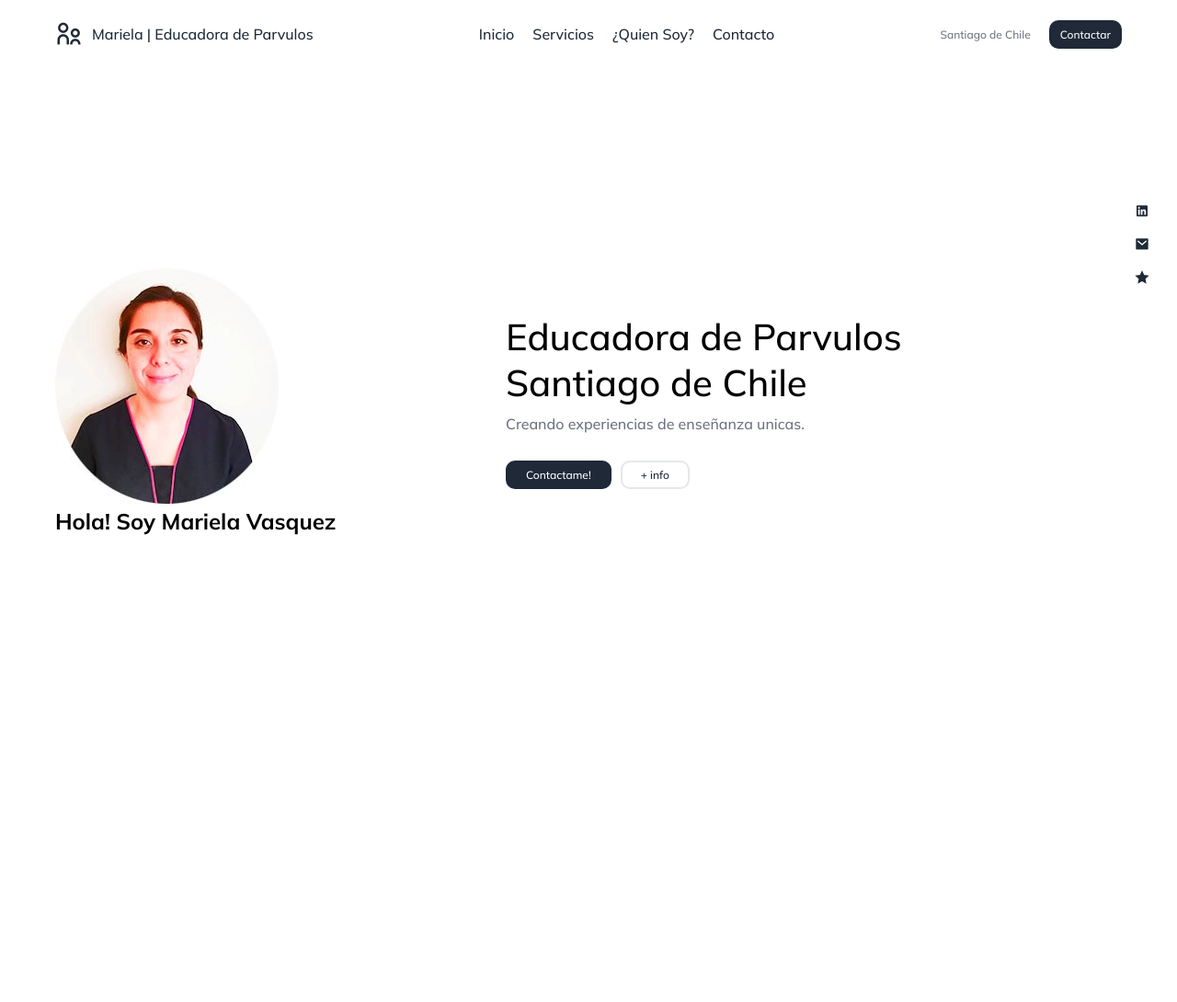
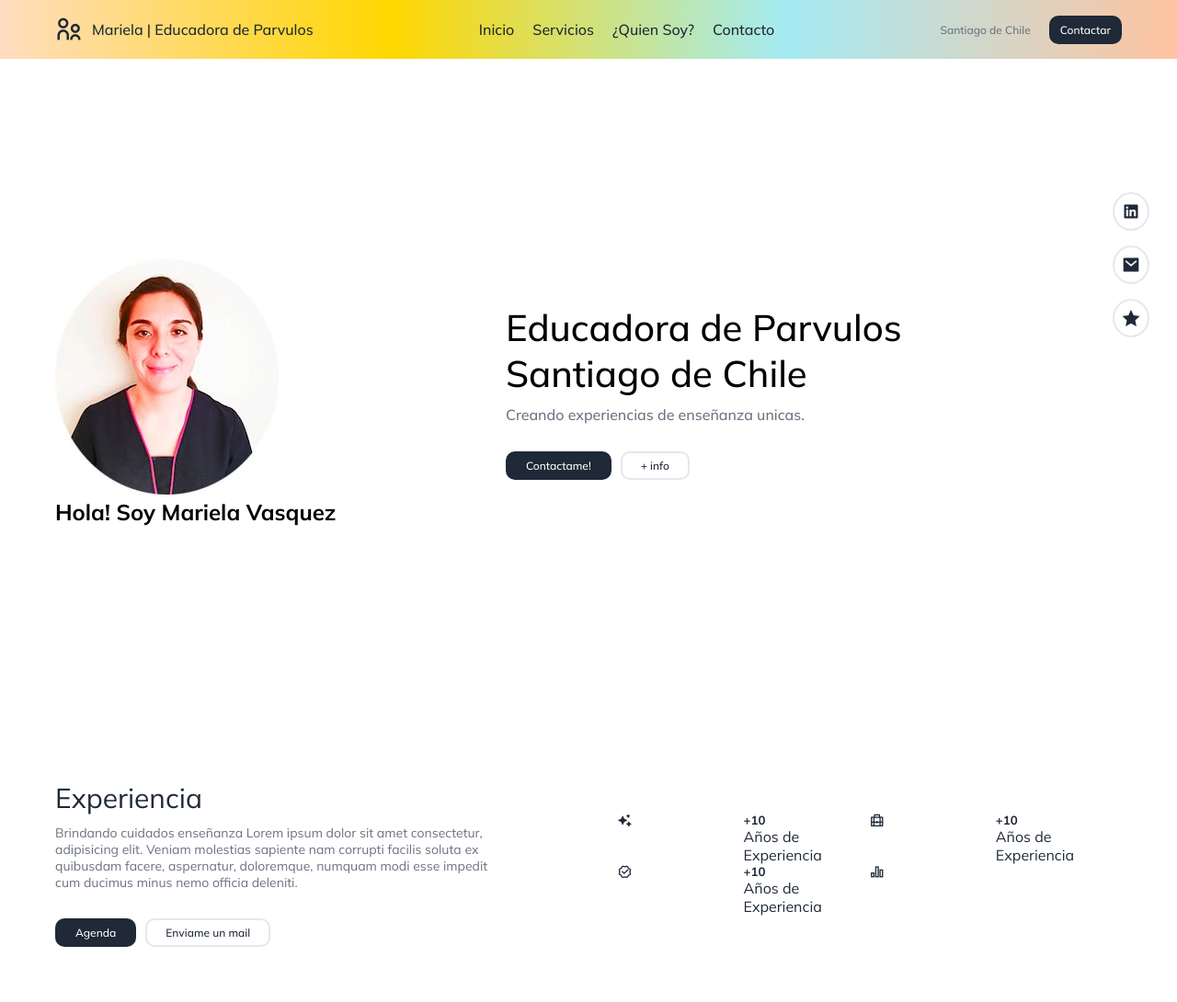
Before and after one commit to OSGERARDO/Mariela, a plain HTML site: page index.html in a window 1280 px wide. Shown: the whole page at 92% size. Before the commit the page ends 800 px from the top, so only its background shows below. Drawn offline with nearby package versions, Linux system fonts and the light colour scheme.

Commit message:
styles and text

```diff
--- a/index.html
+++ b/index.html
@@ -49,8 +49,54 @@
             <a href="#"><i class="ri-mail-fill"></i>
                 <a href=" #"><i class="ri-star-fill"></i>
         </div>
+    </section>
+
+    <section class="skills">
+        <div class="skills_description">
+            <h3>Experiencia</h3>
+            <p>Brindando cuidados enseñanza Lorem
+                ipsum dolor sit amet consectetur, adipisicing elit.
+                Veniam molestias
+                sapiente nam corrupti facilis soluta
+                ex quibusdam facere, aspernatur, doloremque,
+                numquam modi esse
+                impedit cum ducimus minus nemo officia deleniti.</p>
+
+            <div class="skills__actions">
+                <button class="btn">Agenda</button>
+                <button class="btn btn--secondary">Enviame un mail</button>
+            </div>
+        </div>
+
+        <div class="skills__stats">
+            <i class="ri-sparkling-fill"></i>
+            <div class="skill__info">
+                <h5>+10</h5>
+                <p>Años de Experiencia</p>
+            </div>
+            <i class="ri-briefcase-5-line"></i>
+            <div class="skill__info">
+                <h5>+10</h5>
+                <p>Años de Experiencia</p>
+            </div>
+            <i class="ri-verified-badge-line"></i>
+            <div class="skill__info">
+                <h5>+10</h5>
+                <p>Años de Experiencia</p>
+            </div>
+            <i class="ri-bar-chart-2-line"></i>
+        </div>
+
 
     </section>
+
+
+
+
+
+
+
+
 
 </body>
 
--- a/style.css
+++ b/style.css
@@ -38,17 +38,19 @@ img {
     border: 2px solid #e5e7eb;
 }
 
-.btn--secondary:hover {
+.btn--secondary:hover,
+.hero__socials a:hover {
     border-color: #1f2937;
-    background: #fff;
+    background: #1f2937;
+    color: #fff;
 }
 
 .navbar {
-    background: #ffffff;
+    background: linear-gradient(90deg, #FFDDC1, #FFD700, #A4EBF3, #FFC3A0);
     display: flex;
     align-items: center;
     justify-content: space-between;
-    padding: 20px 60px;
+    padding: 15px 60px;
 }
 
 .navbar__logo {
@@ -117,6 +119,10 @@ img {
     width: 50%;
 }
 
+
+
+
+
 /*.hero__image {
     width: 240px;
     height: 240px;
@@ -153,17 +159,20 @@ img {
     margin-bottom: 30px;
 }
 
-.hero__actions {
+.hero__actions,
+.skills__actions {
     display: flex;
     gap: 10px;
 }
 
-.hero__actions .btn {
+.hero__actions .btn,
+.skills__actions .btn {
     padding: 6px 20px;
     font-size: 12px;
     font-weight: 500;
 }
 
+/*  */
 .hero__socials {
     position: absolute;
     display: flex;
@@ -173,6 +182,88 @@ img {
     top: 20%;
 }
 
+.hero__socials a {
+    display: flex;
+    align-items: center;
+    justify-content: center;
+    font-size: 20px;
+    border: 2px solid #e5e7eb;
+    padding: 8px;
+    border-radius: 50%;
+    transition: all 0.5s ease;
+}
+
+/* estilos tarjetas experiencia */
+
+.skills {
+    padding: 60px;
+    display: flex;
+    align-items: center;
+    gap: 48px;
+}
+
+.skills_description,
+.skills__stats {
+    width: 58%;
+}
+
+.skills_description {
+    padding-right: 80px;
+}
+
+.skills_description h3 {
+    font-size: 30px;
+    font-weight: 400;
+    margin-bottom: 10px;
+
+}
+
+.skills_description p {
+    color: #6b7280;
+    font-size: 14px;
+    margin-bottom: 30px;
+}
+
+.skills__stats {
+    display: grid;
+    grid-template-columns: 1fr 1fr 1fr 1fr;
+}
+
+
+
+
+
+
+
+
+
+
+
+
+
+
+
+
+
+
+
+
+
+
+
+
+
+
+
+
+
+
+
+
+
+
+
+/*estilos para dispositvos mobiles  */
 @media (max-width: 768px) {
     .navbar {
         padding: 10px 20px;
```
